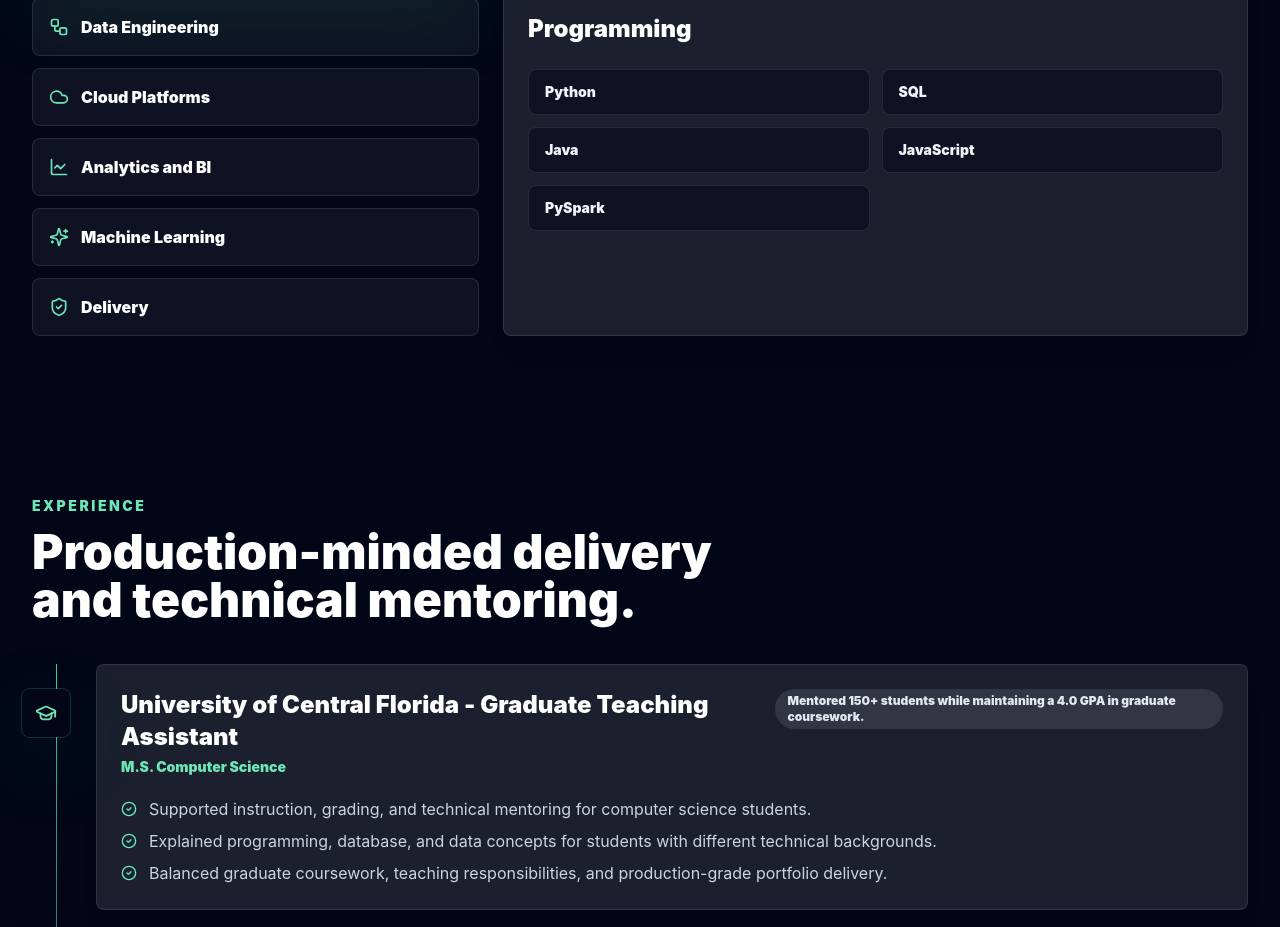
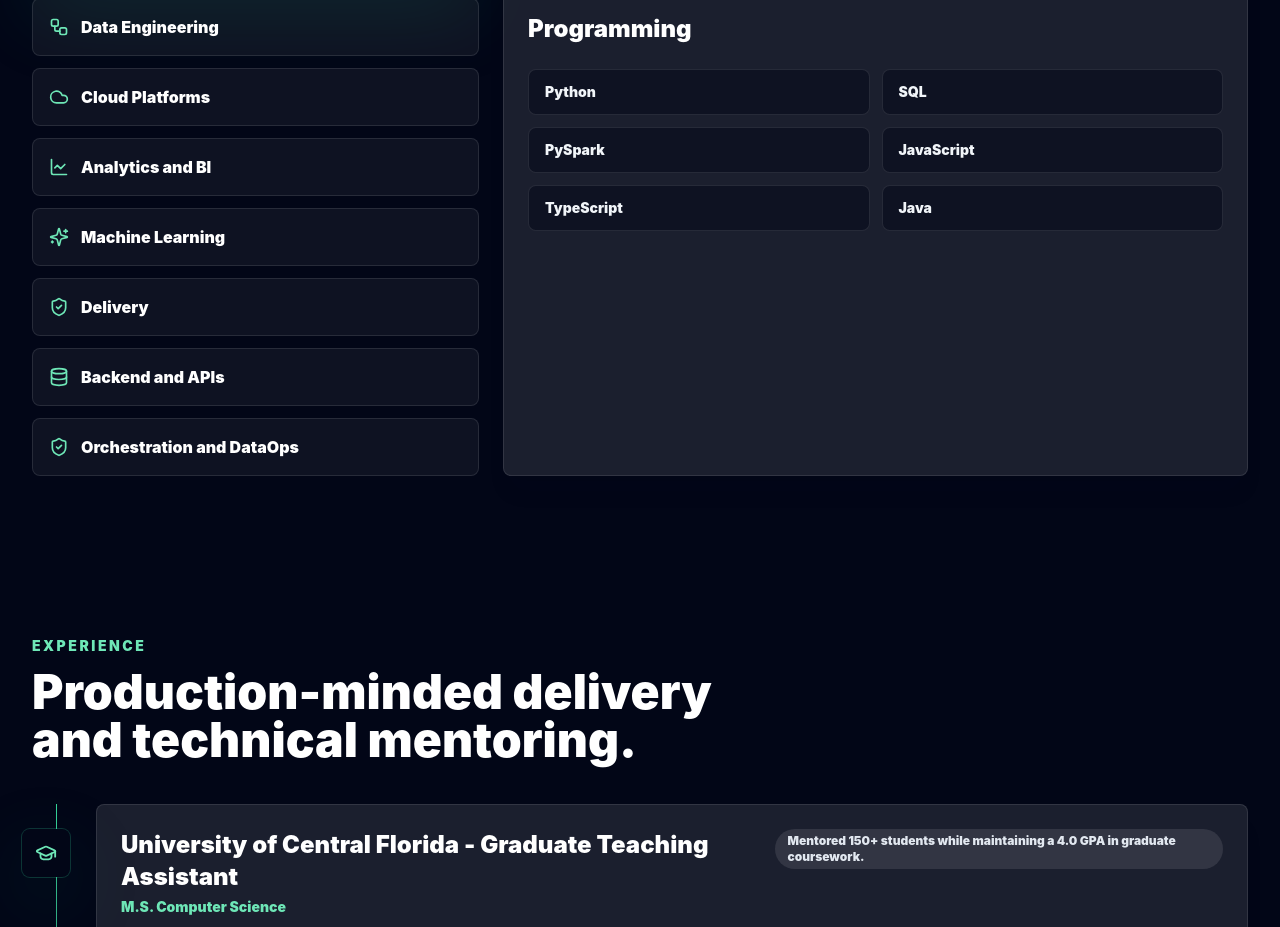
Before and after one commit to rithikreddyvarla19/Protfoliowebsoterithik, a React (Vite) app: page / in a window 1280 px wide. Shown: the part 3420-4347 px from the top of the page. Built offline with nearby package versions, Linux system fonts and the light colour scheme; no server answers.

Commit message:
Update portfolio tech stack

```diff
--- a/src/data/portfolio.js
+++ b/src/data/portfolio.js
@@ -56,32 +56,42 @@ export const skillGroups = [
   {
     title: "Programming",
     icon: Code2,
-    skills: ["Python", "SQL", "Java", "JavaScript", "PySpark"]
+    skills: ["Python", "SQL", "PySpark", "JavaScript", "TypeScript", "Java"]
   },
   {
     title: "Data Engineering",
     icon: Workflow,
-    skills: ["ETL/ELT", "Lakehouse Design", "Data Modeling", "Data Quality", "Pipeline Orchestration"]
+    skills: ["ETL/ELT", "Lakehouse Design", "Event Ingestion", "Data Modeling", "Data Quality", "Pipeline Orchestration"]
   },
   {
     title: "Cloud Platforms",
     icon: Cloud,
-    skills: ["AWS", "Azure Databricks", "Google Cloud", "Snowflake", "BigQuery", "Redshift"]
+    skills: ["AWS", "Azure Databricks", "Google Cloud", "Snowflake", "BigQuery", "Redshift", "AWS ECS"]
   },
   {
     title: "Analytics and BI",
     icon: LineChart,
-    skills: ["Power BI", "Tableau", "KPI Design", "Cohort Analysis", "Dashboard Specs", "Stakeholder Reporting"]
+    skills: ["Power BI", "Tableau", "SQL Server", "KPI Design", "Cohort Analysis", "Dashboard Specs", "Stakeholder Reporting"]
   },
   {
     title: "Machine Learning",
     icon: Sparkles,
-    skills: ["MLflow", "SageMaker", "RAG Evaluation", "Drift Detection", "XGBoost", "Model Monitoring"]
+    skills: ["MLflow", "SageMaker", "RAG Evaluation", "Drift Detection", "XGBoost", "LightGBM", "Model Monitoring"]
   },
   {
     title: "Delivery",
     icon: ShieldCheck,
-    skills: ["Docker", "Terraform", "GitHub Actions", "FastAPI", "Streamlit", "Testing"]
+    skills: ["FastAPI", "Docker", "Kubernetes", "Helm", "Terraform", "GitHub Actions", "pytest"]
+  },
+  {
+    title: "Backend and APIs",
+    icon: Database,
+    skills: ["FastAPI", "SQLAlchemy", "PostgreSQL", "Redpanda", "Kafka-compatible Streams", "Redis", "REST APIs"]
+  },
+  {
+    title: "Orchestration and DataOps",
+    icon: ShieldCheck,
+    skills: ["Airflow", "Argo Workflows", "dbt", "Apache Beam", "CI/CD", "Runbooks", "QA Automation"]
   }
 ];
 
```
